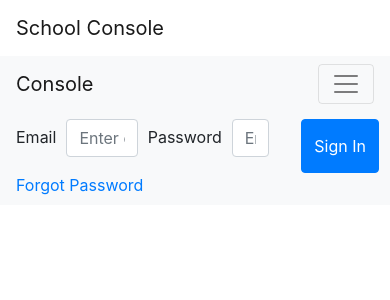
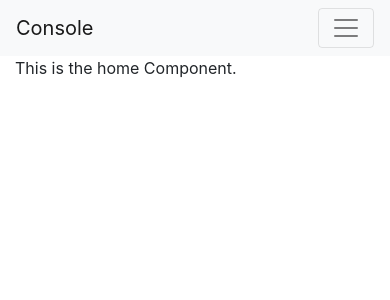
Before and after one commit to rxheem/student-console, a React (Create React App) app: page / in a window 390 px wide. Shown: the top 300 px of the page. Built offline with nearby package versions, Linux system fonts and the light colour scheme.

Commit message:
Updated layout.

```diff
--- a/src/App.js
+++ b/src/App.js
@@ -1,9 +1,12 @@
 import React, { Component } from 'react';
 import './App.css';
 import PropTypes from 'prop-types';
+import Switch from 'react-router-dom/Switch';
+import Route from 'react-router-dom/Route';
 import Home from './components/home/Home';
 import HomeNavigation from './components/homeNavigation/HomeNavigation';
 
+// Main app class
 class App extends Component {
   constructor(props) {
     super(props);
@@ -16,8 +19,12 @@ class App extends Component {
   render() {
     return (
       <div id='App' className='App'>
-        <HomeNavigation />
-        <Home />
+        {/* Main Home Navigation */}
+        <Route path='/' component={HomeNavigation} />
+
+        <Switch>
+          <Route exact path='/' component={Home} />
+        </Switch>
       </div>
     );
   }
--- a/src/components/home/Home.js
+++ b/src/components/home/Home.js
@@ -1,6 +1,6 @@
 import React, { Component } from 'react';
 import SignIn from '../signIn/SignIn';
-import Page from '../../views/pages/Page';
+import Page from '../../views/pages/essentials/Page';
 
 class Home extends Component {
   constructor(props) {
@@ -16,7 +16,7 @@ class Home extends Component {
       <div>
         <span />
         <Page fluid={false}>
-
+          <p>This is the home Component.</p>
         </Page>
       </div>
     );
--- a/src/components/homeNavigation/HomeNavigation.js
+++ b/src/components/homeNavigation/HomeNavigation.js
@@ -16,11 +16,8 @@ class HomeNavigation extends Component {
   render() {
     return (
       <div className='animated fadeIn'>
-        <Navbar className='d-lg-none d-sm-none'>
-          <Navbar.Brand href='/'>School Console</Navbar.Brand>
-        </Navbar>
         <Navbar id='Home-Navigation' bg='light' variant='light' expand='lg'>
-          <Navbar.Brand href='/' className='d-sm-block'>
+          <Navbar.Brand className='d-sm-block animated slideInLeft'>
             <span>Console</span>
           </Navbar.Brand>
 
@@ -40,10 +37,10 @@ class HomeNavigation extends Component {
               <NavLink title='Resources' to='/resources/' />
               <NavLink title='Contact Us' to='/contact-us/' />
             </Nav>
+
+            {/* Minified sign in */}
+            <SignIn isMinified={true} />
           </Navbar.Collapse>
-
-          {/* Minified sign in */}
-          <SignIn isMinified={true} />
         </Navbar>
       </div>
     );
```
Also changed, not shown: src/views/pages/essentials/Scrollable.js (added, +11 -0 lines), src/views/pages/essentials/Page.js (renamed from src/views/pages/Page.js), src/views/pages/essentials/PageNavigation.js (renamed from src/views/pages/PageNavigation.js).
